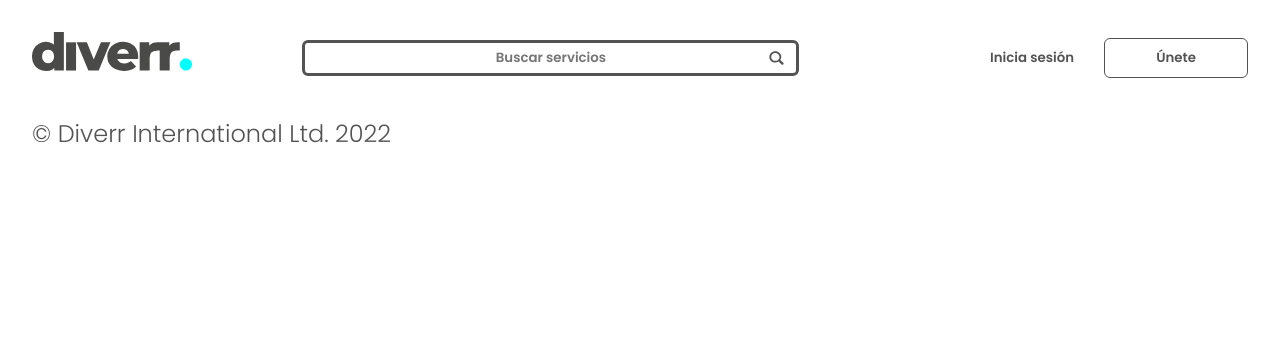
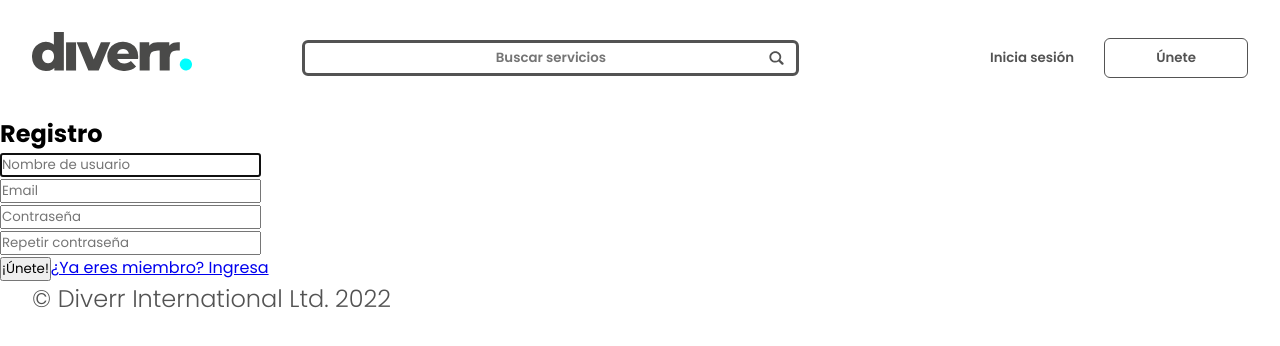
Before and after one commit to mjwhite10/diverr, a React (Create React App) app in the folder frontend/: page /register in a window 1280 px wide. Shown: the top 346 px of the page. Built offline with nearby package versions, Linux system fonts and the light colour scheme.

Commit message:
Arreglando conflictos merge inputfieldform

```diff
--- a/frontend/src/App.jsx
+++ b/frontend/src/App.jsx
@@ -10,7 +10,6 @@ import DiverrPage from './pages/DiverrPage';
 import EditUserPage from './pages/EditUserPage';
 import MyDiverrsPage from './pages/MyDiverrsPage';
 import NewDiverrPage from './pages/NewDiverrPage';
-import SearchBar from './components/SearchBar';
 
 function App() {
   return (
--- a/frontend/src/components/InputFieldForm.jsx
+++ b/frontend/src/components/InputFieldForm.jsx
@@ -1,15 +1,25 @@
-// export const InputFieldName = (props) => {
-//   // const { label, type, id, name, error, placeholder, autofocus, onChange } =
-//   //   props;
-// };
-const InputFieldForm = ({ id, placeholder, error, type }) => {
-  // return (
-  //   <section>
-  //     <input name={id} id={id} type={type} placeholder={placeholder} autofocus={autofocus}></input>
-  //     {error && <span>❌</span>}
-  //     {error && <p style={{color:"red"}}>{error}</p>}
-  //   </section>
-  // );
+const InputFieldForm = ({
+  id,
+  placeholder,
+  error,
+  type,
+  autofocus = false,
+  required = true,
+}) => {
+  return (
+    <section>
+      <input
+        name={id}
+        id={id}
+        type={type}
+        placeholder={placeholder}
+        autofocus={autofocus}
+        required={required}
+      ></input>
+      {error && <span>❌</span>}
+      {error && <p className="error">{error}</p>}
+    </section>
+  );
 };
 
 export default InputFieldForm;
--- a/frontend/src/pages/HomePage.jsx
+++ b/frontend/src/pages/HomePage.jsx
@@ -1,5 +1,5 @@
 import ErrorMessage from '../components/ErrorMessage';
-import List from '../components/List';
+import DiverrsList from '../components/DiverrsList';
 import useDiverrs from '../hooks/useDiverr';
 
 const HomePage = () => {
@@ -11,7 +11,7 @@ const HomePage = () => {
   //Si se cargaron los diverrs cargo la lista de tweets
   return (
     <section>
-      <List diverrs={diverrs} />
+      <DiverrsList diverrs={diverrs} />
     </section>
   );
 };
--- a/frontend/src/pages/RegisterPage.jsx
+++ b/frontend/src/pages/RegisterPage.jsx
@@ -15,18 +15,8 @@ const RegisterPage = () => {
   const handleForm = async (e) => {
     e.preventDefault();
 
-    if (!username) {
-      setErrorUsername('El nombre de usuario es obligatorio');
-    } else if (!email) {
-      setErrorMail('El email es obligatorio');
-    } else if (!pass1 || !pass2) {
-      setErrorPass('Los campos de contraseña son obligatorios');
-    } else if (pass1 !== pass2) {
-      setErrorPass('Las contraseñas deben ser iguales');
-    }
-
     // Aquí petición
-
+  };
   return (
     <section>
       <h1>Registro</h1>
@@ -87,5 +77,4 @@ const RegisterPage = () => {
     </section>
   );
 };
-};
 export default RegisterPage;
```
Also changed, not shown: frontend/src/components/DiverrsList.jsx (renamed from frontend/src/components/List.jsx). Lines whose indentation alone changed are shown as unchanged.
